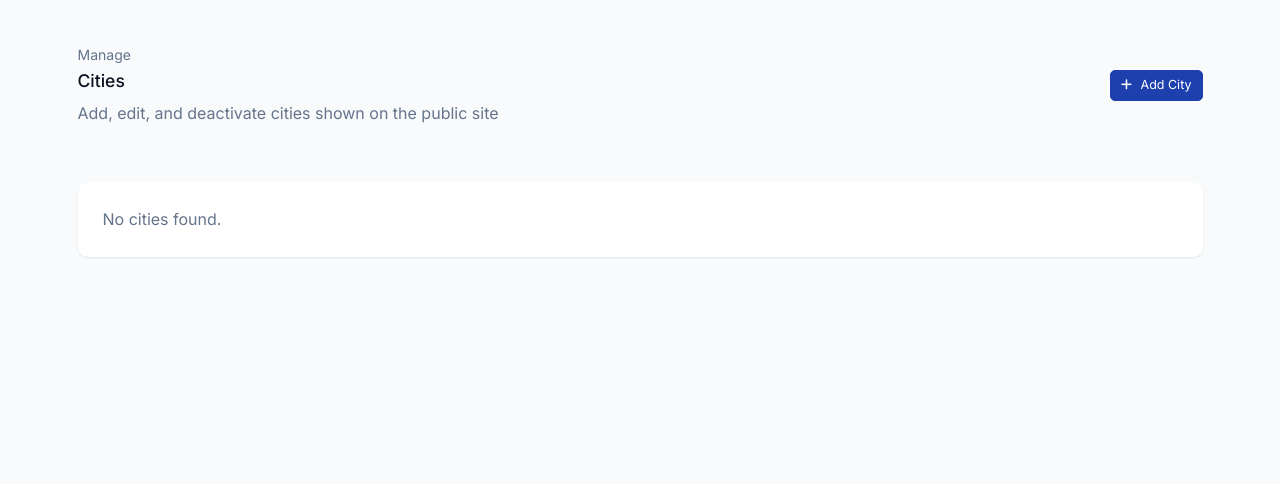
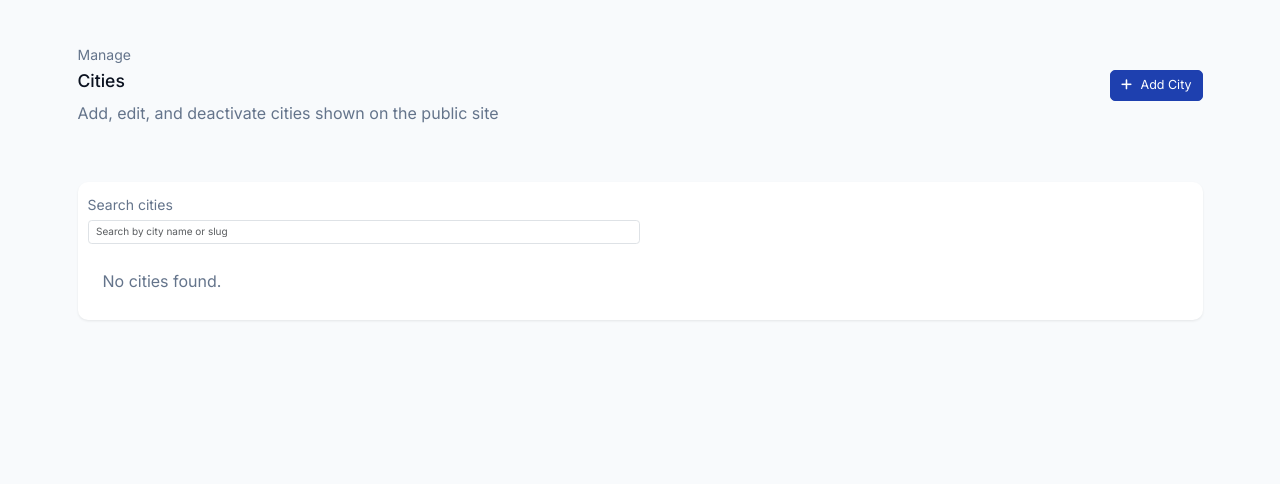
Before and after one commit to creatvie-introvert/btr-directory-mvp, a Django app: page /dashboard/cities/ in a window 1280 px wide. Shown: the part 33-517 px from the top of the page. Run offline with Django 5.2, Linux system fonts and the light colour scheme; data that the repository does not hold is empty; some libraries are stand-ins or nearby versions.

Commit message:
feat(dashboard): add search field and filtering logic to dashboard cities list

```diff
--- a/core/static/core/js/site.js
+++ b/core/static/core/js/site.js
@@ -0,0 +1,13 @@
+document.addEventListener("DOMContentLoaded", () => {
+    const form = document.querySelector(".search-form");
+    const input = document.querySelector("#city-q");
+
+    if (!form || !input) return;
+
+    input.addEventListener("search", function () {
+        // submit form when the user clicks enter or x button
+        if (input.value.trim() === "") {
+            form.submit();
+        }
+    });
+})
--- a/dashboard/templates/dashboard/base.html
+++ b/dashboard/templates/dashboard/base.html
@@ -69,6 +69,7 @@
     <script src="https://cdn.jsdelivr.net/npm/bootstrap@5.3.8/dist/js/bootstrap.bundle.min.js"
         integrity="sha384-FKyoEForCGlyvwx9Hj09JcYn3nv7wiPVlz7YYwJrWVcXK/BmnVDxM+D2scQbITxI"
         crossorigin="anonymous"></script>
+    <script src="{% static 'core/js/site.js' %}"></script>
 </body>
 
 </html>
--- a/dashboard/templates/dashboard/cities/list.html
+++ b/dashboard/templates/dashboard/cities/list.html
@@ -45,6 +45,14 @@
             <div class="col-12">
             <div class="card border-0 shadow-sm rounded-4">
                 <div class="card-body">
+                    <form method="GET" class="mb-3 search-form">
+                        <div class="col-12 col-md-6">
+                            <label for="city-q" class="form-label small text-muted">
+                                Search cities
+                            </label>
+                            <input type="search" id="city-q" name="q" class="form-control" placeholder="Search by city name or slug" value="{{ q }}">
+                        </div>
+                    </form>
                     <div class="list-group list-group-flush">
                         {% for city in cities %}
                         <div class="list-group-item p-3 p-lg-4 city-row">
--- a/dashboard/views.py
+++ b/dashboard/views.py
@@ -1,5 +1,6 @@
 from django.shortcuts import render
 from django.contrib.auth.decorators import login_required, user_passes_test
+from django.db.models import Q
 
 from cities.models import City
 
@@ -15,9 +16,19 @@ def dashboard_index(request):
 
 
 def city_list(request):
+    q = request.GET.get("q", "").strip()
+
     cities = City.objects.all().order_by("name")
+
+    if q:
+        cities = cities.filter(
+            Q(name__icontains=q) | Q(slug__icontains=q)
+        )
     return render(
         request,
         "dashboard/cities/list.html",
-        {"cities": cities},
+        {
+            "cities": cities,
+            "q": q,
+        },
     )
```
